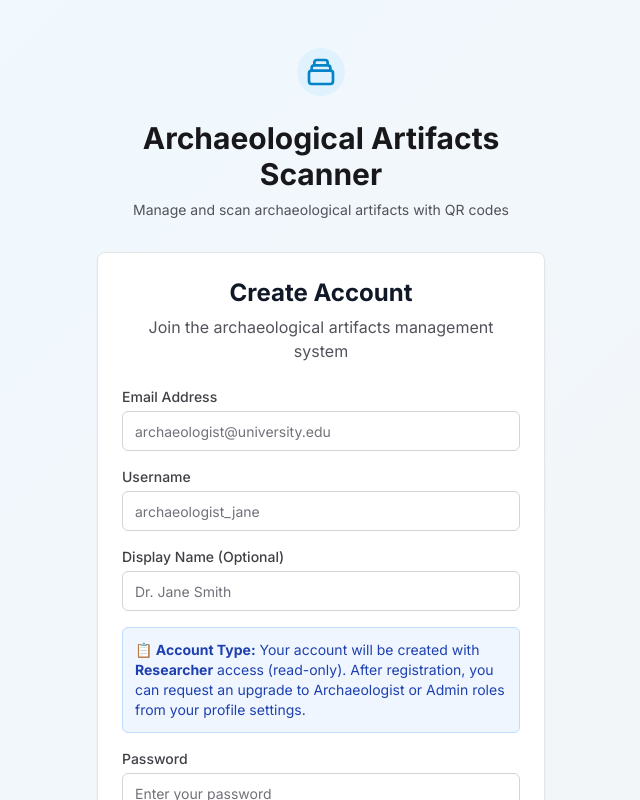
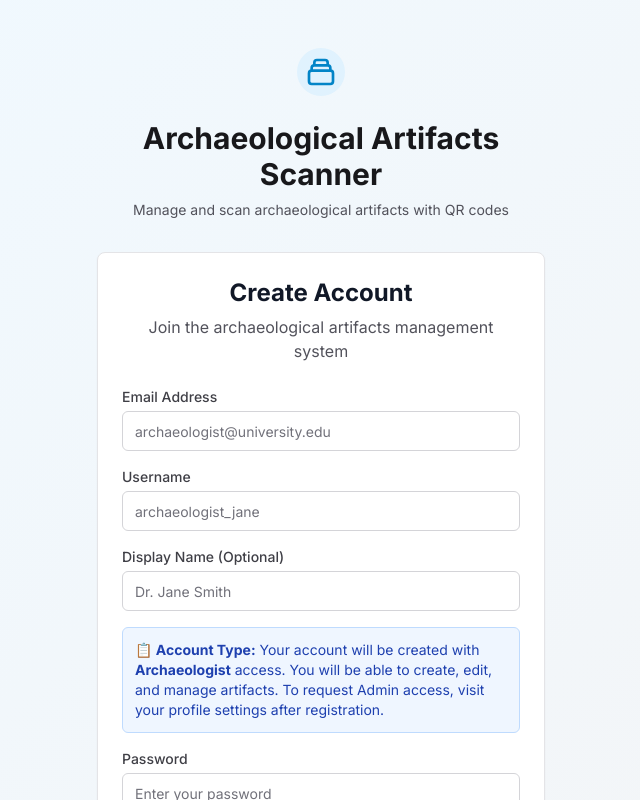
Before and after one commit to CreaTech51095/Eshaan-ArtifactScanner, a React (Vite) app in the folder frontend/: page /login in a window 1280 px wide. Both pictures are taken after a click on the button "Register here". Shown: the top 800 px of the page, without its empty margins (319-959 px from the left). Built offline with nearby package versions, Linux system fonts and the light colour scheme; no server answers.

Commit message:
Acoount Permissions Update

```diff
--- a/frontend/src/components/auth/RegisterForm.tsx
+++ b/frontend/src/components/auth/RegisterForm.tsx
@@ -30,11 +30,11 @@ const RegisterForm: React.FC<RegisterFormProps> = ({ onSuccess, onSwitchToLogin
       clearError()
 
       const { confirmPassword, ...userData } = data
-      // Always set role to 'researcher' for new accounts
-      userData.role = 'researcher'
+      // Always set role to 'archaeologist' for new accounts
+      userData.role = 'archaeologist'
       await registerUser(userData)
 
-      toast.success('Registration successful! Your account has been created with Researcher access.')
+      toast.success('Registration successful! Your account has been created with Archaeologist access.')
 
       // Explicitly navigate to dashboard after successful registration
       setTimeout(() => {
@@ -141,8 +141,8 @@ const RegisterForm: React.FC<RegisterFormProps> = ({ onSuccess, onSwitchToLogin
 
           <div className="bg-blue-50 border border-blue-200 rounded-md p-3">
             <p className="text-blue-800 text-sm">
-              <strong>📋 Account Type:</strong> Your account will be created with <strong>Researcher</strong> access (read-only).
-              After registration, you can request an upgrade to Archaeologist or Admin roles from your profile settings.
+              <strong>📋 Account Type:</strong> Your account will be created with <strong>Archaeologist</strong> access.
+              You will be able to create, edit, and manage artifacts. To request Admin access, visit your profile settings after registration.
             </p>
           </div>
 
--- a/frontend/src/services/auth.ts
+++ b/frontend/src/services/auth.ts
@@ -160,7 +160,7 @@ class AuthService {
             id: firebaseUser.uid,
             email: firebaseUser.email || '',
             username: firebaseUser.displayName || firebaseUser.email?.split('@')[0] || 'user',
-            role: 'researcher', // Default role
+            role: 'archaeologist', // Default role
             displayName: firebaseUser.displayName || undefined,
             createdAt: new Date().toISOString(),
             lastLoginAt: new Date().toISOString(),
```
